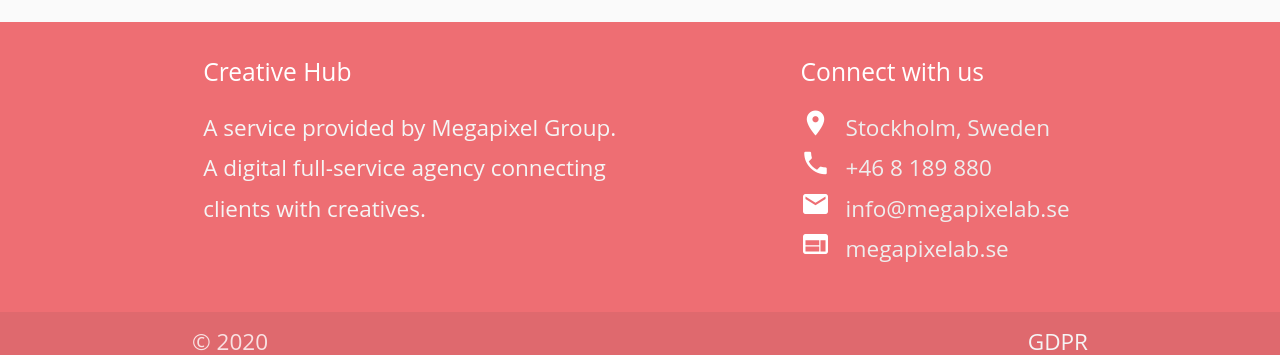
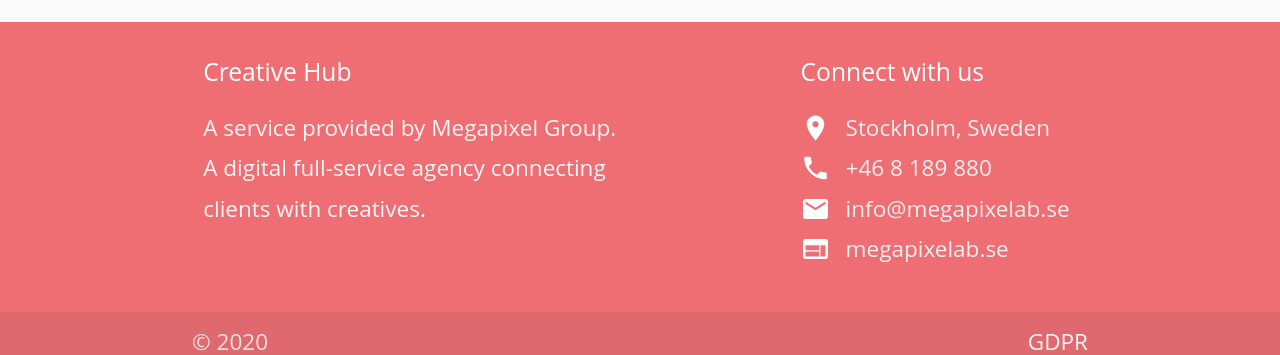
Before and after one commit to Code-Institute-Submissions/robinwesterback-creative-hub, a Flask app: page / in a window 1280 px wide. Shown: the part 882-1237 px from the top of the page. Run offline with Flask 2, Linux system fonts and the light colour scheme; some libraries are stand-ins or nearby versions.

Commit message:
Add padding top to footer icons for better alignment with the links

```diff
--- a/static/css/style.css
+++ b/static/css/style.css
@@ -19,6 +19,10 @@
   background: #333333;
 } */
 
+footer i {
+    padding-top: 5px;
+}
+
 .rotate {
   -webkit-transform: rotate(180deg);
   -moz-transform: rotate(180deg);
```
